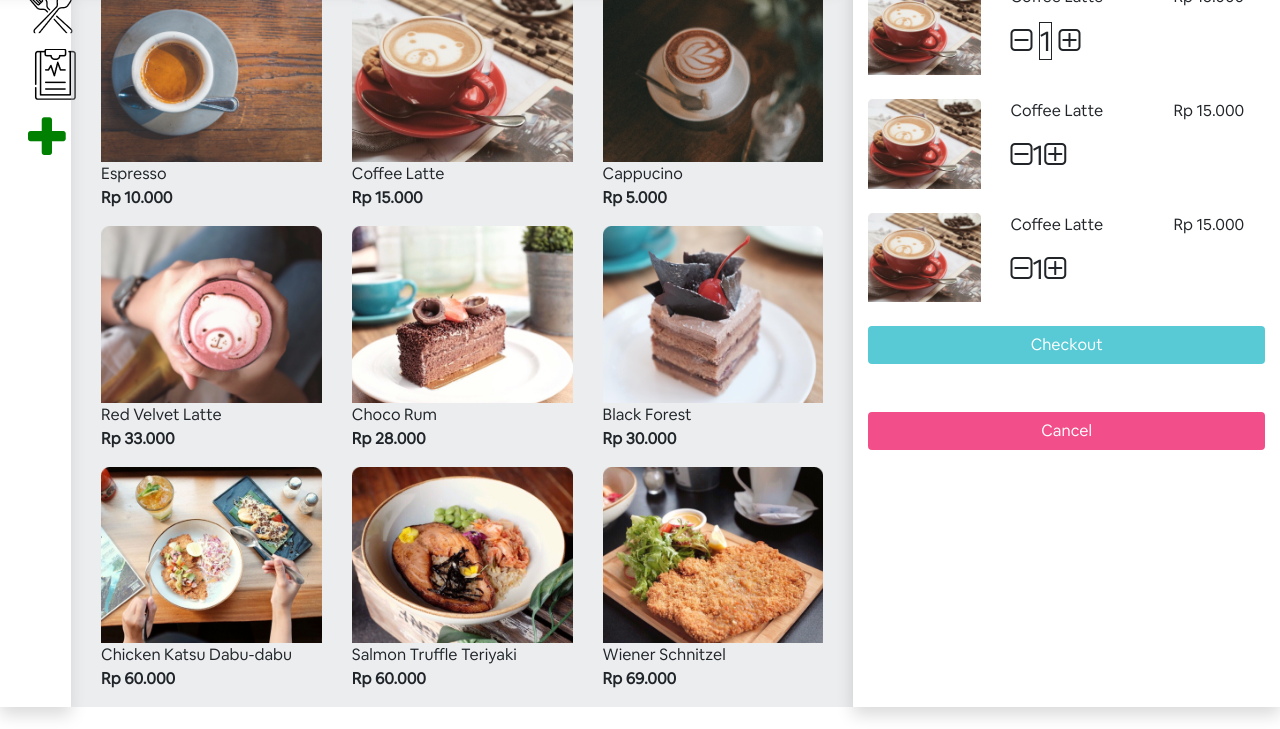
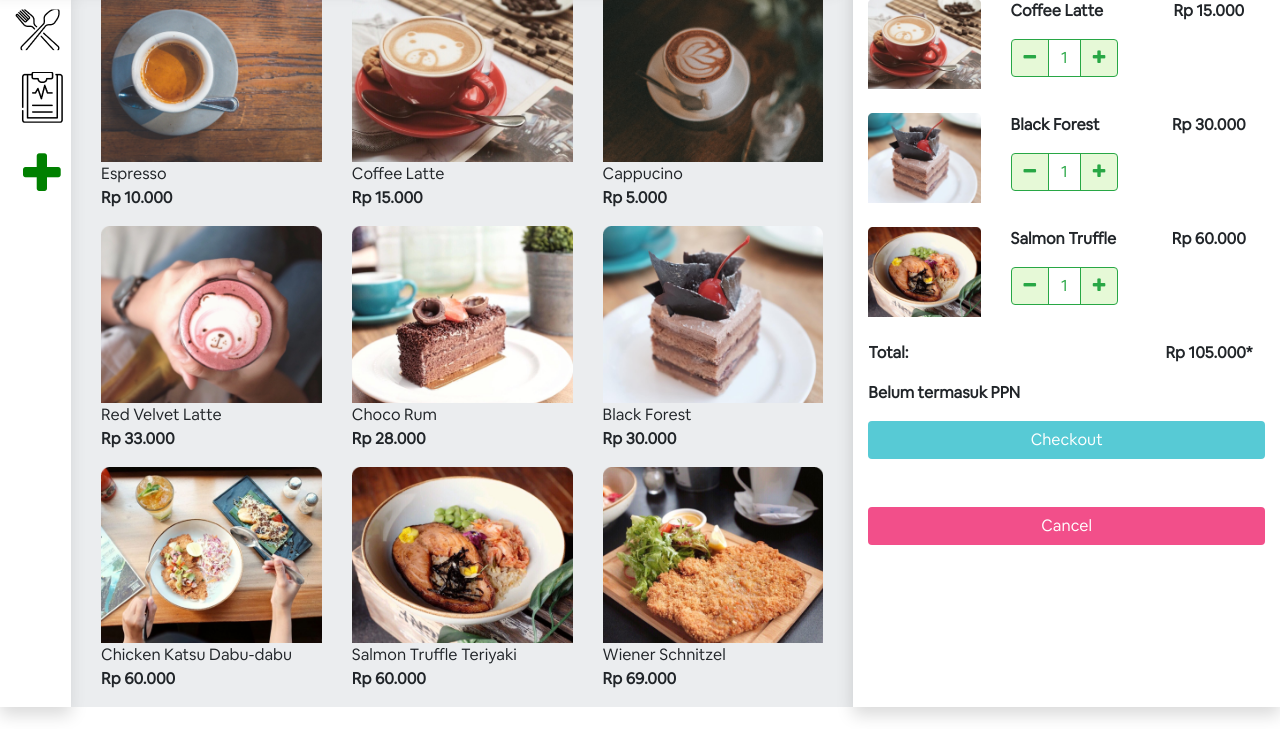
Before and after one commit to RPHertiansa/bootcamp-arkademy, a plain HTML site: page Tugas 6 Responsive Web/addtocart.html in a window 1280 px wide. Shown: the part 71-800 px from the top of the page. Drawn offline with nearby package versions, Linux system fonts and the light colour scheme.

Commit message:
update responsive web

```diff
--- a/Tugas 6 Responsive Web/addtocart.html
+++ b/Tugas 6 Responsive Web/addtocart.html
@@ -7,32 +7,30 @@
 
     <link rel="stylesheet" href="https://stackpath.bootstrapcdn.com/bootstrap/4.5.2/css/bootstrap.min.css" integrity="sha384-JcKb8q3iqJ61gNV9KGb8thSsNjpSL0n8PARn9HuZOnIxN0hoP+VmmDGMN5t9UJ0Z" crossorigin="anonymous">
     <link rel="stylesheet" href="https://maxcdn.bootstrapcdn.com/font-awesome/4.5.0/css/font-awesome.min.css">
-    <title>POS App</title>
+    <title>Add to Cart</title>
 </head>
 <body>
     <main>
 
         <div class="container-fluid">
             <div class="row">
-                <div class="col-md-8">
+                <div class="col-md-8 float-none">
 
                     <div class="row">
-                        <div class="col-md-12 col-sm-6 shadow row text-center">
-                            <a class="navbar-brand navbar text-center" href="index.html" style="text-decoration: none; text-align: center !important; color: black;" class="shadow">
+                        <div class="container-fluid col-md-12 col-sm-6 shadow row" >
+                            <a class="navbar-brand navbar" href="index.html" style="text-decoration: none; text-align: center !important; color: black;" class="shadow">
                                 <h2><strong>Food Item</strong></h2>
                             </a>
                             <i class="fa fa-search fa-2x ml-auto my-auto" aria-hidden="true"></i>
                         </div>
 
-                        <div class="col-md-1 col-sm-6 shadow text-left">
-                            <button type="button" class="btn">
-                                <a href="addtocart.html"><img src="./assets/img/fork.png" alt=""></a>
-                            </button>
-                            <button type="button" class="btn">
-                                <a href="graph.html"><img src="./assets/img/clipboard.png" alt=""></a>
-                            </button>
+                        <div class="col-md-1 col-sm-6 shadow text-center">
+                            <br>
+                        <a href="addtocart.html"><img src="./assets/img/fork.png" style="margin-bottom: 20px !important;" alt=""></a>
+                        <a href="graph.html"><img src="./assets/img/clipboard.png" style="margin-bottom: 20px !important;" alt=""></a>
+
                             <button type="button" class="btn" data-toggle="modal" data-target="#add-item-modal">
-                                <i class="fa fa-plus fa-3x" style="color: green;" aria-hidden="true"></i>
+                                <i class="fa fa-plus fa-3x" style="color: green; margin-left: -5px!important; margin-bottom: 20px !important;" aria-hidden="true"></i>
                             </button><br>
                         </div>
                         <div class="col-md-11 col-sm-12 product">
@@ -92,54 +90,75 @@
 
                 </div>
                 <div class="col-md-4 col-sm-12 aside align-bottom shadow">
-                    <h1>Cart <span class="cart-num">3</span></h1>
-                    <div class="row">
-                        <div class="col-md-4">
+                    <h2>Cart <span class="cart-num">3</span></h2> <br>
+                    <div class="row" style="font-weight: bold;" >
+                        <div class="col-md-4 col-sm-4 col-4">
                             <img src="./assets/img/latte.png" alt="" class="img-fluid">
                         </div>
-                        <div class="col-md-4 text-left">
+                        <div class="col-md-4 col-sm-4 col-4 text-left">
                             <p>Coffee Latte</p>
-                            <h3><i class="fa fa-minus-square-o" aria-hidden="true"></i>
-                                <span style="border: 1px solid;">1</span>
-                                <i class="fa fa-plus-square-o" aria-hidden="true"></i>
-                            </h3>
+                            <div class="btn-group" role="group" aria-label="Basic example">
+                                <button type="button" class="btn btn-outline-success cart-button"><i class="fa fa-minus" aria-hidden="true"></i></button>
+                                <button type="button" class="btn btn-outline-success">1</button>
+                                <button type="button" class="btn btn-outline-success cart-button"><i class="fa fa-plus" aria-hidden="true"></i></button>
+                            </div>
                         </div><br>
-                        <div class="col-md-4">
+                        <div class="col-md-4 col-sm-4 col-4">
                             <p>Rp 15.000</p>
                         </div>
                     </div><br>
-                    <div class="row">
-                        <div class="col-md-4">
-                            <img src="./assets/img/latte.png" alt="" class="img-fluid">
+                    <div class="row" style="font-weight: bold;">
+                        <div class="col-md-4 col-sm-4 col-4">
+                            <img src="./assets/img/blackforest.png" alt="" class="img-fluid">
                         </div>
-                        <div class="col-md-4 text-left">
-                            <p>Coffee Latte</p>
-                            <h3><i class="fa fa-minus-square-o" aria-hidden="true"></i>1<i class="fa fa-plus-square-o" aria-hidden="true"></i></h3>
+                        <div class="col-md-4 col-sm-4 col-4 text-left">
+                            <p>Black Forest</p>
+                            <div class="btn-group" role="group" aria-label="Basic example">
+                                <button type="button" class="btn btn-outline-success cart-button"><i class="fa fa-minus" aria-hidden="true"></i></button>
+                                <button type="button" class="btn btn-outline-success">1</button>
+                                <button type="button" class="btn btn-outline-success cart-button"><i class="fa fa-plus" aria-hidden="true"></i></button>
+                            </div>
                         </div><br>
-                        <div class="col-md-4">
-                            <p>Rp 15.000</p>
+                        <div class="col-md-4 col-sm-4 col-4">
+                            <p>Rp 30.000</p>
                         </div>
                     </div><br>
-                    <div class="row">
-                        <div class="col-md-4">
-                            <img src="./assets/img/latte.png" alt="" class="img-fluid">
+                    <div class="row" style="font-weight: bold;">
+                        <div class="col-md-4 col-sm-4 col-4">
+                            <img src="./assets/img/salmon.png" alt="" class="img-fluid">
                         </div>
-                        <div class="col-md-4 text-left">
-                            <p>Coffee Latte</p>
-                            <h3><i class="fa fa-minus-square-o" aria-hidden="true"></i>1<i class="fa fa-plus-square-o" aria-hidden="true"></i></h3>
+                        <div class="col-md-4 col-sm-4 col-4 text-left">
+                            <p>Salmon Truffle</p>
+                            <div class="btn-group" role="group" aria-label="Basic example">
+                                <button type="button" class="btn btn-outline-success cart-button"><i class="fa fa-minus" aria-hidden="true"></i></button>
+                                <button type="button" class="btn btn-outline-success">1</button>
+                                <button type="button" class="btn btn-outline-success cart-button"><i class="fa fa-plus" aria-hidden="true"></i></button>
+                            </div>
                         </div>
-                        <div class="col-md-4">
-                            <p>Rp 15.000</p>
+                        <div class="col-md-4 col-sm-4 col-4">
+                            <p>Rp 60.000</p>
                         </div> <br>
                     </div><br>
 
+                    <div class="row align-bottom" style="font-weight: bold;" >
+                        <div class="col-md-8 col-sm-4 col-4 text-left">
+                            <p>Total:</p>
+                            <p style="text-decoration: none !important;">Belum termasuk PPN</p>
+                        </div><br>
+                        <div class="col-md-4 col-sm-4 col-4">
+                            <p>Rp 105.000*</p>
+                        </div>
+                    </div>
+
                     <!-- Button trigger modal -->
-                    <button type="button" class="align-bottom btn blue-btn btn-block" data-toggle="modal" data-target="#checkout-modal">
-                        Checkout
-                    </button> <br> <br>
-                    <button type="button" class="align-bottom btn cancel-btn btn-block" data-toggle="modal" data-target="#exampleModal">
-                        Cancel
-                    </button>
+
+                        <button type="button" class="btn blue-btn btn-block align-bottom" data-toggle="modal" data-target="#checkout-modal">
+                            Checkout
+                        </button> <br> <br>
+                        <button type="button" class="btn cancel-btn btn-block" data-toggle="modal" data-target="#exampleModal">
+                            Cancel
+                        </button>
+
 
 
                 </div>
--- a/Tugas 6 Responsive Web/assets/css/style.css
+++ b/Tugas 6 Responsive Web/assets/css/style.css
@@ -52,14 +52,13 @@
 }
 .cart-num {
 
-    padding: 5px 10px !important;
+    padding: 1px 10px !important;
+
+
     background-color: turquoise !important;
     border-radius: 50% !important;
 
 
-}
-.container {
-    justify-content: center !important;
 }
 
 .checked {
@@ -72,3 +71,7 @@
 
 
 }
+
+.cart-button{
+    background-color: rgba(130, 222, 58, 0.2) !important;
+}
```
Also changed, not shown: Tugas 6 Responsive Web/graph.html (+5 -5 lines), Tugas 6 Responsive Web/index.html (+10 -12 lines), Tugas 6 Responsive Web/README.md, Tugas 6 Responsive Web/assets/img/blue.png, Tugas 6 Responsive Web/assets/img/pink.png, Tugas 6 Responsive Web/assets/img/purple.png.
